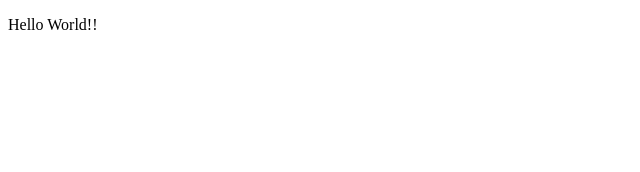
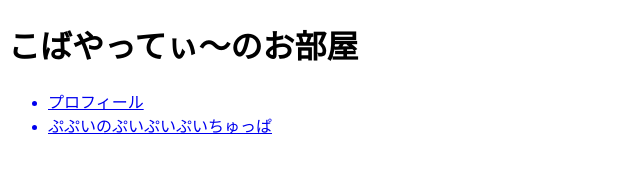
Before and after one commit to K0baya5h1/K0baya5h1.github.io, a plain HTML site: page index.html in a window 1280 px wide. Shown: the whole page, without its empty margins (0-640 px from the left). Drawn offline with nearby package versions, Linux system fonts and the light colour scheme.

Commit message:
second commit

```diff
--- a/index.html
+++ b/index.html
@@ -2,9 +2,20 @@
 <html>
   <head>
     <meta charset="utf-8">
+    <link rel="stylesheet" href="./css/Master.css">
+    <script type="text/javascript" src="https://code.jquery.com/jquery-3.5.0.min.js"></script>
+
     <title>こばやってぃ～</title>
   </head>
   <body>
-    <p>Hello World!!</p>
+    <h1 class="title">こばやってぃ～のお部屋</h1>
+    <div id="navi">
+      <ul>
+        <a href="prof.html"><li>プロフィール</li></a>
+        <a href="vtuber.html"><li>ぷぷいのぷいぷいぷいちゅっぱ</li></a>
+      </ul>
+    </div>
+
   </body>
+  <script type="text/javascript" src="./main.js"></script>
 </html>
```
